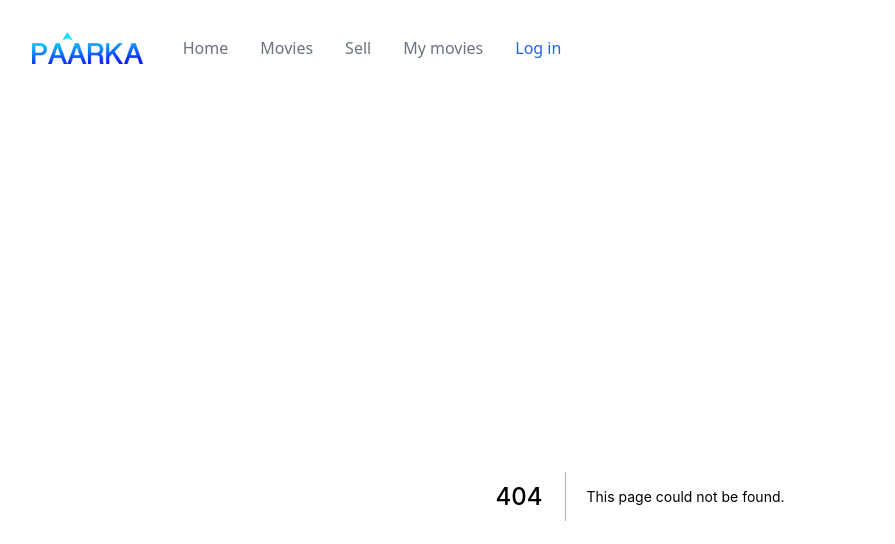
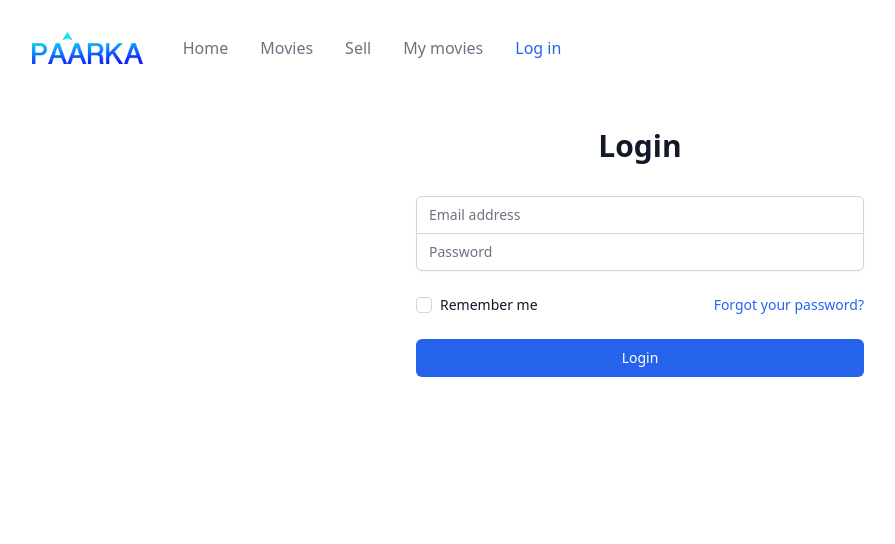
Before and after one commit to georgeos/paarka, a Next.js app in the folder client/: page /login in a window 1280 px wide. Before the commit this address had no page. Shown: the top 544 px of the page, without its empty margins (0-895 px from the left). Built offline with nearby package versions, Linux system fonts and the light colour scheme.

Commit message:
login page

```diff
--- a/client/package.json
+++ b/client/package.json
@@ -10,6 +10,7 @@
   },
   "dependencies": {
     "@headlessui/react": "^1.4.1",
+    "@tailwindcss/forms": "^0.3.4",
     "axios": "^0.21.4",
     "ipfs-http-client": "^52.0.5",
     "next": "11.1.2",
--- a/client/pages/_app.js
+++ b/client/pages/_app.js
@@ -31,7 +31,7 @@
                   {item.name}
                 </a>
               ))}
-              <a href="#" className="font-medium text-blue-600 hover:text-blue-500">
+              <a href="login" className="font-medium text-blue-600 hover:text-blue-500">
                 Log in
               </a>
             </div>
--- /dev/null
+++ b/client/pages/login.js
@@ -0,0 +1,72 @@
+export default function Example() {
+  return (
+    <div className="max-h-screen flex items-center justify-center py-2 px-4 sm:px-6 lg:px-8">
+      <div className="max-w-md w-full space-y-8">
+        <div>
+          <h2 className="mt-6 text-center text-3xl font-extrabold text-gray-900">Login</h2>
+        </div>
+        <form className="mt-8 space-y-6" action="#" method="POST">
+          <input type="hidden" name="remember" defaultValue="true" />
+          <div className="rounded-md shadow-sm -space-y-px">
+            <div>
+              <label htmlFor="email-address" className="sr-only">
+                Email address
+              </label>
+              <input
+                id="email-address"
+                name="email"
+                type="email"
+                autoComplete="email"
+                required
+                className="appearance-none rounded-none relative block w-full px-3 py-2 border border-gray-300 placeholder-gray-500 text-gray-900 rounded-t-md focus:outline-none focus:ring-blue-500 focus:border-blue-500 focus:z-10 sm:text-sm"
+                placeholder="Email address"
+              />
+            </div>
+            <div>
+              <label htmlFor="password" className="sr-only">
+                Password
+              </label>
+              <input
+                id="password"
+                name="password"
+                type="password"
+                autoComplete="current-password"
+                required
+                className="appearance-none rounded-none relative block w-full px-3 py-2 border border-gray-300 placeholder-gray-500 text-gray-900 rounded-b-md focus:outline-none focus:ring-blue-500 focus:border-blue-500 focus:z-10 sm:text-sm"
+                placeholder="Password"
+              />
+            </div>
+          </div>
+
+          <div className="flex items-center justify-between">
+            <div className="flex items-center">
+              <input
+                id="remember-me"
+                name="remember-me"
+                type="checkbox"
+                className="h-4 w-4 text-blue-600 focus:ring-blue-500 border-gray-300 rounded"
+              />
+              <label htmlFor="remember-me" className="ml-2 block text-sm text-gray-900">
+                Remember me
+              </label>
+            </div>
+
+            <div className="text-sm">
+              <a href="#" className="font-medium text-blue-600 hover:text-blue-500">
+                Forgot your password?
+              </a>
+            </div>
+          </div>
+
+          <div>
+            <button
+              type="submit"
+              className="group relative w-full flex justify-center py-2 px-4 border border-transparent text-sm font-medium rounded-md text-white bg-blue-600 hover:bg-blue-700 focus:outline-none focus:ring-2 focus:ring-offset-2 focus:ring-blue-500"
+            >Login
+            </button>
+          </div>
+        </form>
+      </div>
+    </div>
+  )
+}
--- a/client/tailwind.config.js
+++ b/client/tailwind.config.js
@@ -7,5 +7,7 @@
   variants: {
     extend: {},
   },
-  plugins: [],
+  plugins: [
+    require('@tailwindcss/forms'),
+  ],
 }
```
Also changed, not shown: 1 other file (tests, documents, lock files or other folders).
